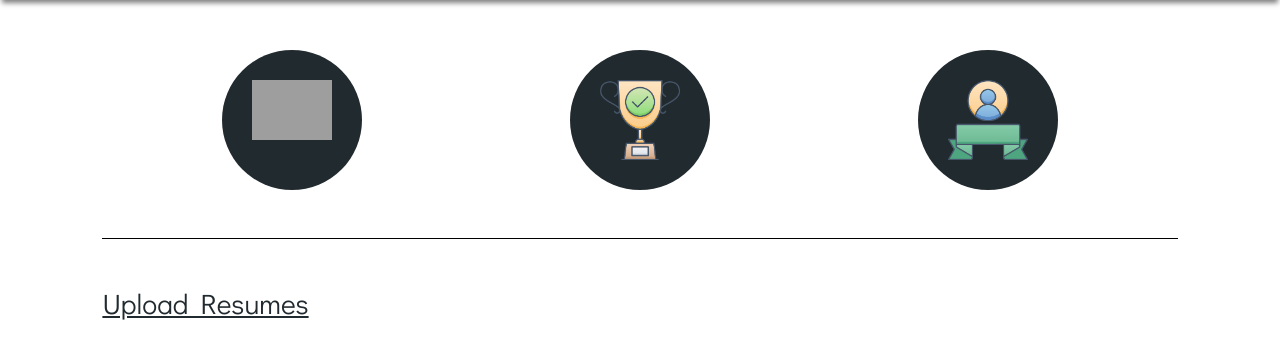
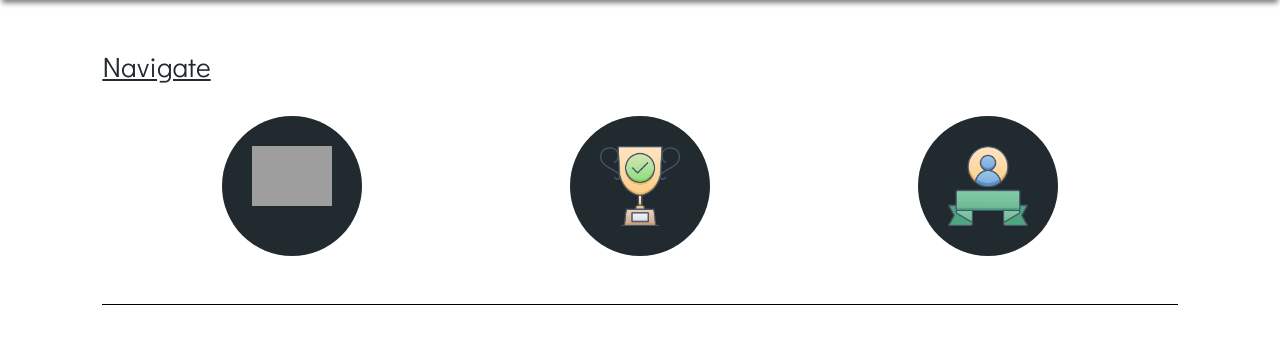
Before and after one commit to rishabhgupta11/AutoARTS, a PHP site: page /AutoARTS/home/upload.php in a window 1280 px wide. Shown: the part 60-412 px from the top of the page. Run offline with PHP 8.4, Linux system fonts and the light colour scheme; grey boxes are pictures that could not be loaded.

Commit message:
Add files via upload

```diff
--- a/home/upload.php
+++ b/home/upload.php
@@ -21,6 +21,8 @@
         ?>
 
         <div class="manageBody">
+            <h3 style="text-decoration: underline;">Navigate</h3>
+            <br>
             <div class="container-fluid icons-div">
                 <div class="icon">
                     <a href="../home/upload.php" title="Upload Resumes">
```
